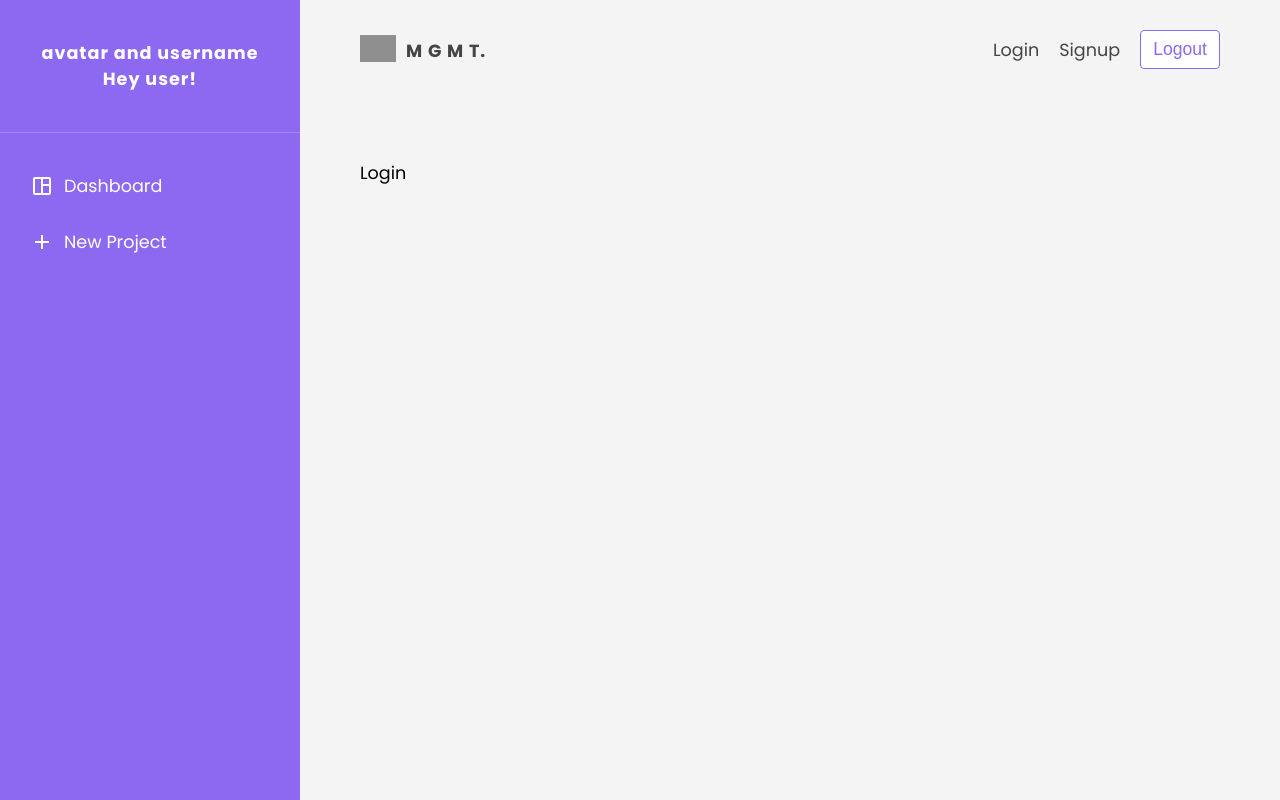
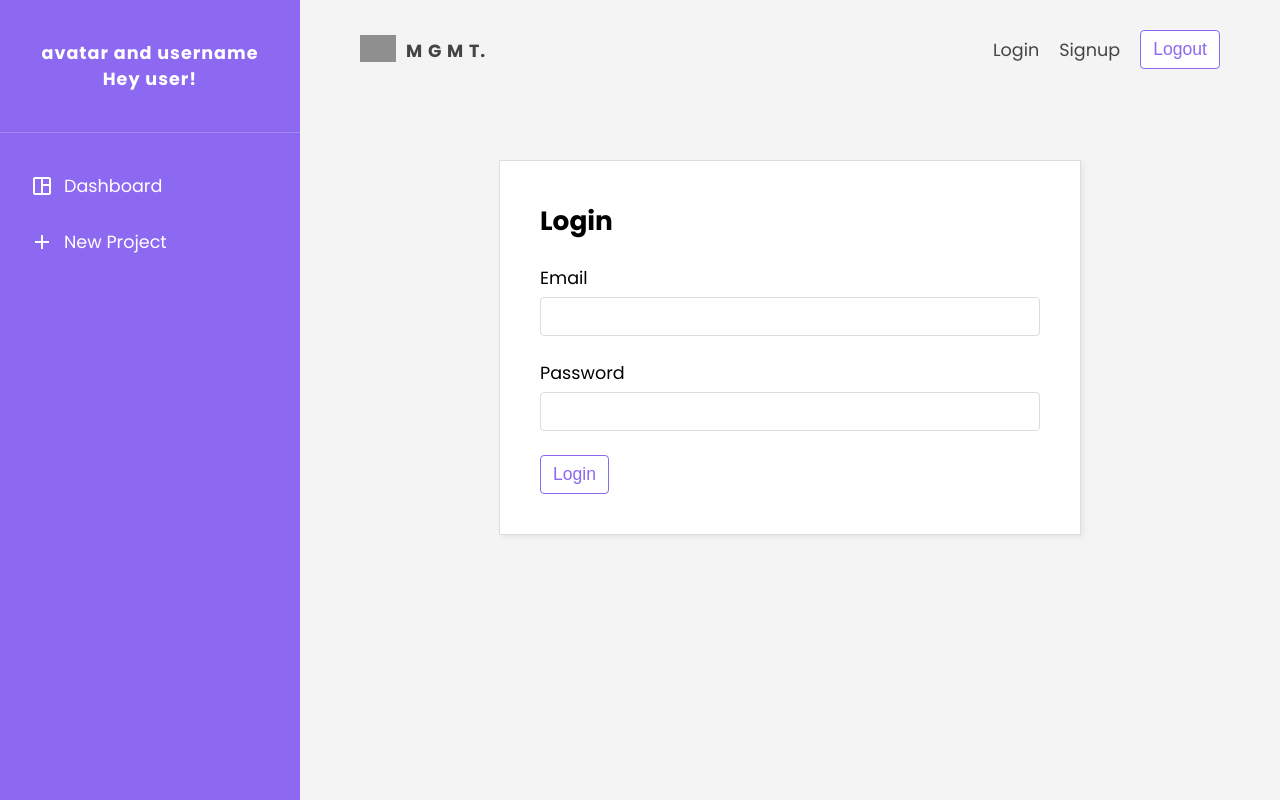
Before and after one commit to Antxon-Eguiguren/MGMT, a React (Create React App) app: page /login in a window 1280 px wide. Built offline with nearby package versions, Linux system fonts and the light colour scheme; no server answers; grey boxes are pictures that could not be loaded.

Commit message:
Login & Logout finished

```diff
--- a/src/components/Navbar/Navbar.js
+++ b/src/components/Navbar/Navbar.js
@@ -2,10 +2,11 @@ import React from 'react';
 import { Link } from 'react-router-dom';
 import './Navbar.css';
 import Logo from '../../assets/temple.svg';
-import { useAuthContext } from '../../hooks/useAuthContext';
+import { useLogout } from '../../hooks/useLogout';
 
 export const Navbar = () => {
-  const { dispatch } = useAuthContext();
+  const { logout, isPending } = useLogout();
+
   return (
     <div className="navbar">
       <div className="navbar-content">
@@ -23,9 +24,12 @@ export const Navbar = () => {
             <Link to="/signup">Signup</Link>
           </li>
           <li>
-            <button className="btn" onClick={() => dispatch({ type: 'LOGOUT' })}>
-              Logout
-            </button>
+            {!isPending && (
+              <button className="btn" onClick={logout}>
+                Logout
+              </button>
+            )}
+            {isPending && <p>Logging out...</p>}
           </li>
         </ul>
       </div>
--- a/src/hooks/useLogin.js
+++ b/src/hooks/useLogin.js
@@ -1,7 +1,8 @@
 import { useState, useEffect } from 'react';
 import { useAuthContext } from './useAuthContext';
-import { auth } from '../firebase/config';
+import { auth, db } from '../firebase/config';
 import { signInWithEmailAndPassword } from 'firebase/auth';
+import { doc, updateDoc } from 'firebase/firestore';
 
 // this hook is used to login in firebase
 export const useLogin = () => {
@@ -24,6 +25,11 @@ export const useLogin = () => {
       // login
       const res = await signInWithEmailAndPassword(auth, email, password);
 
+      // update isOnline status in firestore after logging in...
+      await updateDoc(doc(db, `users/${res.user.uid}`), {
+        isOnline: true,
+      });
+
       // dispatch login action
       dispatchIfNotUnmounted({ type: 'LOGIN', payload: res.user });
 
--- a/src/hooks/useLogout.js
+++ b/src/hooks/useLogout.js
@@ -1,14 +1,15 @@
 import { useState, useEffect } from 'react';
 import { useAuthContext } from './useAuthContext';
-import { auth } from '../firebase/config';
+import { auth, db } from '../firebase/config';
 import { signOut } from 'firebase/auth';
+import { doc, updateDoc } from 'firebase/firestore';
 
 // this hook is used to logout in firebase
 export const useLogout = () => {
   const [isUnmounted, setIsUnmounted] = useState(false);
   const [error, setError] = useState(null);
   const [isPending, setIsPending] = useState(false);
-  const { dispatch } = useAuthContext();
+  const { dispatch, user } = useAuthContext();
 
   // only dispatch if not unmounted
   const dispatchIfNotUnmounted = (action) => {
@@ -21,6 +22,12 @@ export const useLogout = () => {
     setIsPending(true);
 
     try {
+      // update isOnline status in firestore before logging out...
+      const { uid } = user;
+      await updateDoc(doc(db, `users/${uid}`), {
+        isOnline: false,
+      });
+
       // sign the user out
       await signOut(auth);
 
--- a/src/hooks/useSignup.js
+++ b/src/hooks/useSignup.js
@@ -1,8 +1,9 @@
 import { useState, useEffect } from 'react';
 import { useAuthContext } from './useAuthContext';
-import { auth, storage } from '../firebase/config';
+import { auth, storage, db } from '../firebase/config';
 import { createUserWithEmailAndPassword, updateProfile } from 'firebase/auth';
 import { getDownloadURL, ref, uploadBytesResumable } from 'firebase/storage';
+import { setDoc, doc } from 'firebase/firestore';
 
 // this hook is used to sign up in firebase
 export const useSignup = () => {
@@ -35,6 +36,13 @@ export const useSignup = () => {
       // add display name and thumbnail to user
       await updateProfile(res.user, { displayName, photoURL: imgUrl });
 
+      // create user document in firestore
+      await setDoc(doc(db, `users/${res.user.uid}`), {
+        isOnline: true,
+        photoURL: imgUrl,
+        displayName,
+      });
+
       // dispatch login action
       dispatchIfNotUnmounted({ type: 'LOGIN', payload: res.user });
 
--- a/src/pages/login/Login.css
+++ b/src/pages/login/Login.css
@@ -0,0 +1,8 @@
+.login-form {
+  max-width: 500px;
+  margin: 0px auto;
+  padding: 40px;
+  border: 1px solid #ddd;
+  box-shadow: 3px 3px 5px rgba(0, 0, 0, 0.05);
+  background-color: white;
+}
--- a/src/pages/login/Login.js
+++ b/src/pages/login/Login.js
@@ -1,6 +1,31 @@
-import React from 'react';
+import React, { useState } from 'react';
+import { useLogin } from '../../hooks/useLogin';
 import './Login.css';
 
 export const Login = () => {
-  return <div>Login</div>;
+  const [email, setEmail] = useState('');
+  const [password, setPassword] = useState('');
+  const { login, isPending, error } = useLogin();
+
+  const handleSubmit = (e) => {
+    e.preventDefault();
+    login(email, password);
+  };
+
+  return (
+    <form className="login-form" onSubmit={handleSubmit}>
+      <h2>Login</h2>
+      <label>
+        <span>Email</span>
+        <input required type="email" value={email} onChange={(e) => setEmail(e.target.value)} />
+      </label>
+      <label>
+        <span>Password</span>
+        <input required type="password" value={password} onChange={(e) => setPassword(e.target.value)} />
+      </label>
+      {!isPending && <button className="btn">Login</button>}
+      {isPending && <p>Loading...</p>}
+      {error && <div className="error">{error}</div>}
+    </form>
+  );
 };
--- a/src/pages/signup/Signup.js
+++ b/src/pages/signup/Signup.js
@@ -56,11 +56,7 @@ export const Signup = () => {
         {thumbnailError && <div className="error">{thumbnailError}</div>}
       </label>
       {!isPending && <button className="btn">Sign Up</button>}
-      {isPending && (
-        <button className="btn" disabled>
-          Loading
-        </button>
-      )}
+      {isPending && <p>Loading...</p>}
       {error && <div className="error">{error}</div>}
     </form>
   );
```
